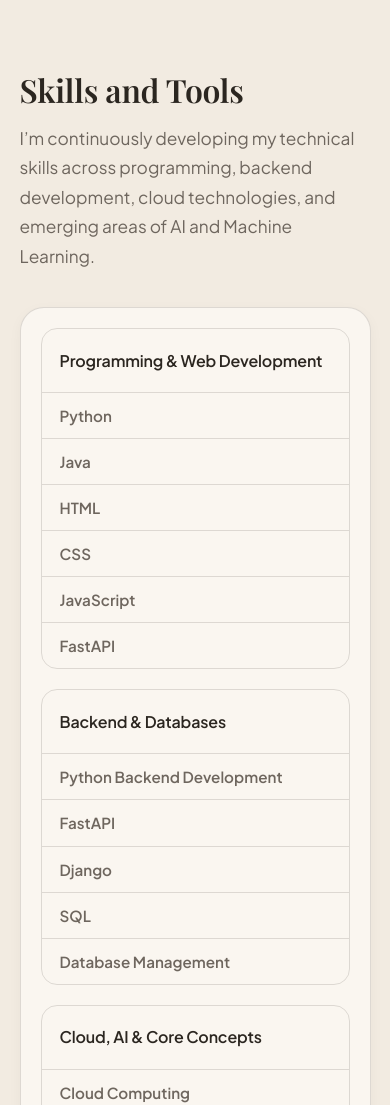
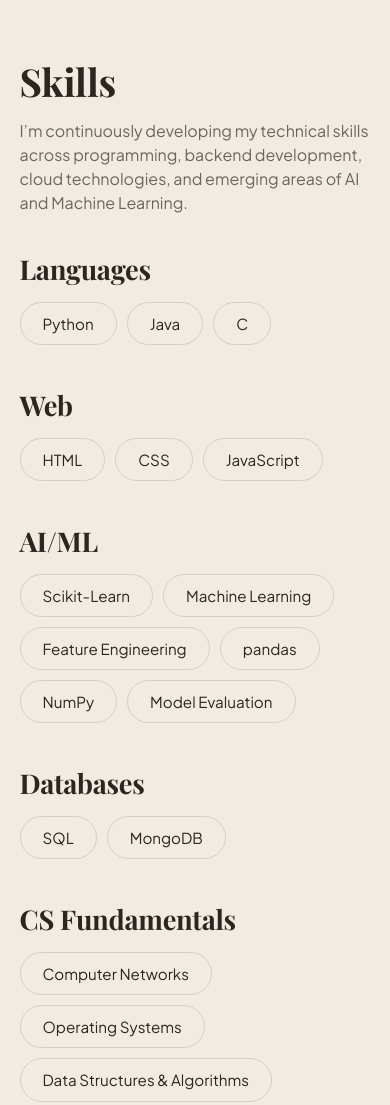
Before and after one commit to NITHIN-85/portfolio, a plain HTML site: page index1.html in a window 390 px wide. Shown: the part 1640-2745 px from the top of the page. Drawn offline with nearby package versions, Linux system fonts and the light colour scheme.

Commit message:
improved

```diff
--- a/css/style.css
+++ b/css/style.css
@@ -590,71 +590,72 @@
 /* Skills & Technologies */
 .skills-section {
   padding: 20px 0 100px;
+  background-color: var(--bg-color);
 }
 
-.skills-main-title {
+.skills-label {
+  margin-bottom: 18px;
+  color: var(--muted-text);
   font-family: var(--font-sans);
-  font-size: clamp(2.5rem, 5vw, 4rem);
-  line-height: 1.1;
-  letter-spacing: -0.05em;
+  font-size: 0.85rem;
+  font-weight: 600;
+  letter-spacing: 0.31em;
+  line-height: 1.2;
+  text-transform: uppercase;
+}
+
+.skills-title {
   margin-bottom: 16px;
+  color: var(--text-color);
+  font-size: clamp(3.5rem, 6vw, 4rem);
+  font-weight: 700;
+  line-height: 1.12;
 }
 
 .skills-intro {
-  max-width: 780px;
-  font-size: 1.08rem;
-  margin: 0 0 36px;
+  max-width: 850px;
+  margin-bottom: 45px;
+  color: var(--muted-text);
+  font-size: 1.15rem;
+  line-height: 1.5;
 }
 
-.skills-table {
-  display: grid;
-  grid-template-columns: repeat(3, 1fr);
-  align-items: start;
-  gap: 20px;
-  padding: 20px;
-  background-color: var(--bg-card);
-  border: 1px solid var(--border-color);
-  border-radius: var(--radius-lg);
-  box-shadow: var(--shadow-sm);
+.skills-categories {
+  display: flex;
+  flex-direction: column;
+  gap: 52px;
 }
 
 .skills-category {
-  border: 1px solid var(--border-color);
-  border-radius: var(--radius-md);
-  overflow: hidden;
+  border: 0;
+  border-radius: 0;
+  overflow: visible;
 }
 
 .skills-category h3 {
-  display: flex;
-  align-items: center;
-  min-height: 64px;
-  padding: 14px 18px;
-  font-family: var(--font-sans);
-  font-size: 1rem;
-  line-height: 1.35;
-  border-bottom: 1px solid var(--border-color);
+  margin-bottom: 16px;
+  padding: 0;
+  color: var(--text-color);
+  font-family: var(--font-serif);
+  font-size: 2rem;
+  font-weight: 700;
+  line-height: 1.2;
 }
 
-.skills-category-featured h3 {
-  color: var(--text-color);
-  background-color: transparent;
-  border-bottom-color: var(--border-color);
-}
-
-.skills-category ul {
+.skills-list {
+  display: flex;
+  flex-wrap: wrap;
+  gap: 12px;
   list-style: none;
 }
 
-.skills-category li {
-  color: var(--muted-text);
-  padding: 10px 18px;
-  font-size: 0.95rem;
-  font-weight: 600;
-  border-bottom: 1px solid var(--border-color);
-}
-
-.skills-category li:last-child {
-  border-bottom: 0;
+.skills-list li {
+  padding: 14px 38px;
+  border: 1px solid var(--border-color);
+  border-radius: var(--radius-full);
+  color: var(--text-color);
+  font-size: 1.05rem;
+  line-height: 1.4;
 }
 
 /* ==========================================================================
@@ -1074,9 +1075,6 @@
     font-size: 3rem;
   }
 
-  .skills-table {
-    grid-template-columns: repeat(2, 1fr);
-  }
 }
 
 @media (max-width: 768px) {
@@ -1095,8 +1093,34 @@
     grid-template-columns: 1fr;
   }
 
-  .skills-table {
-    grid-template-columns: 1fr;
+  .skills-section {
+    padding: 10px 0 70px;
+  }
+
+  .skills-title {
+    font-size: 2.4rem;
+  }
+
+  .skills-intro {
+    margin-bottom: 38px;
+    font-size: 1rem;
+  }
+
+  .skills-categories {
+    gap: 44px;
+  }
+
+  .skills-category h3 {
+    font-size: 1.7rem;
+  }
+
+  .skills-list {
+    gap: 10px;
+  }
+
+  .skills-list li {
+    padding: 10px 22px;
+    font-size: 0.95rem;
   }
 
   .footer-content {
--- a/index1.html
+++ b/index1.html
@@ -238,25 +238,37 @@
         <!-- 4. SKILLS & TECHNOLOGIES -->
         <section id="skills" class="skills-section">
             <div class="container">
-                <h2 class="section-title projects-title">Skills and Tools</h2>
+                <h2 class="skills-title">Skills</h2>
                 <p class="skills-intro">I&rsquo;m continuously developing my technical skills across programming, backend development, cloud technologies, and emerging areas of AI and Machine Learning.</p>
-                <div class="skills-table" aria-label="Technical skills">
-                    <article class="skills-category skills-category-featured">
-                        <h3>Programming &amp; Web Development</h3>
-                        <ul>
-                            <li>Python</li><li>Java</li><li>HTML</li><li>CSS</li><li>JavaScript</li><li>FastAPI</li>
+                <div class="skills-categories" aria-label="Technical skills">
+                    <article class="skills-category">
+                        <h3>Languages</h3>
+                        <ul class="skills-list">
+                            <li>Python</li><li>Java</li><li>C</li>
                         </ul>
                     </article>
                     <article class="skills-category">
-                        <h3>Backend &amp; Databases</h3>
-                        <ul>
-                            <li>Python Backend Development</li><li>FastAPI</li><li>Django</li><li>SQL</li><li>Database Management</li>
+                        <h3>Web</h3>
+                        <ul class="skills-list">
+                            <li>HTML</li><li>CSS</li><li>JavaScript</li>
                         </ul>
                     </article>
                     <article class="skills-category">
-                        <h3>Cloud, AI &amp; Core Concepts</h3>
-                        <ul>
-                            <li>Cloud Computing</li><li>Artificial Intelligence</li><li>Machine Learning</li><li>Git &amp; GitHub</li><li>Computer Networks</li><li>Operating Systems</li><li>Data Structures &amp; Algorithms</li>
+                        <h3>AI/ML</h3>
+                        <ul class="skills-list">
+                            <li>Scikit-Learn</li><li>Machine Learning</li><li>Feature Engineering</li><li>pandas</li><li>NumPy</li><li>Model Evaluation</li>
+                        </ul>
+                    </article>
+                    <article class="skills-category">
+                        <h3>Databases</h3>
+                        <ul class="skills-list">
+                            <li>SQL</li><li>MongoDB</li>
+                        </ul>
+                    </article>
+                    <article class="skills-category">
+                        <h3>CS Fundamentals</h3>
+                        <ul class="skills-list">
+                            <li>Computer Networks</li><li>Operating Systems</li><li>Data Structures &amp; Algorithms</li>
                         </ul>
                     </article>
                 </div>
@@ -470,35 +482,31 @@
             <div class="footer-content">
                 <p class="footer-copyright">Copyright 2026 Nithin. All rights reserved.</p>
                 <ul class="footer-links">
-                    <li><a href="https://github.com/NITHIN-85" target="_blank" rel="noopener noreferrer" aria-label="GitHub" title="GitHub"><i class="fa-brands fa-github" aria-hidden="true"></i></a></li>
-                    <li><a href="https://www.linkedin.com/in/t-nithin-a931a0388/" target="_blank" rel="noopener noreferrer" aria-label="LinkedIn" title="LinkedIn"><i class="fa-brands fa-linkedin-in" aria-hidden="true"></i></a></li>
-                    <li><a href="https://leetcode.com/u/NITHIN-85/" target="_blank" rel="noopener noreferrer" aria-label="LeetCode" title="LeetCode">
-                        <svg viewBox="0 0 24 24" width="20" height="20" aria-hidden="true" focusable="false">
-                            <path fill="currentColor" d="M13.48 2.02a1 1 0 0 0-1.42 0L4.7 9.38a5.2 5.2 0 0 0 0 7.36l3.1 3.1a5.2 5.2 0 0 0 7.36 0l.76-.76-1.42-1.42-.76.76a3.2 3.2 0 0 1-4.52 0l-3.1-3.1a3.2 3.2 0 0 1 0-4.52l7.36-7.36a1 1 0 0 0 0-1.42Z"/>
-                            <path fill="currentColor" d="M11.1 12.2h9.8a1 1 0 1 0 0-2h-9.8a1 1 0 1 0 0 2Zm0 4h7.2a1 1 0 1 0 0-2h-7.2a1 1 0 1 0 0 2Z"/>
-                        </svg>
-                    </a></li>
-<li>
-    <a href="https://www.hackerrank.com/nithint912"
-       target="_blank"
-       rel="noopener noreferrer"
-       aria-label="HackerRank"
-       title="HackerRank">
-
-        <svg viewBox="0 0 24 24"
-             width="20"
-             height="20"
-             aria-hidden="true"
-             focusable="false">
-
-            <path fill="currentColor"
-                  d="M0 0v24h24V0zm9.95 8.002h1.805c.061 0 .111.05.111.111v7.767c0 .061-.05.111-.11.111H9.95c-.061 0-.111-.05-.111-.11v-2.87H7.894v2.87c0 .06-.05.11-.11.11H5.976a.11.11 0 01-.11-.11V8.112c0-.061.05-.11.11-.11h1.806c.061 0 .11.05.11.11v2.869H9.84v-2.87c0-.061.05-.11.11-.11zm2.999 0h5.778c.061 0 .111.05.111.11v7.767a.11.11 0 01-.11.112h-5.78a.11.11 0 01-.11-.11V8.111a.11.11 0 01.11-.11z"/>
-        </svg>
-
-    </a>
-</li>
-                        </svg>
-                    </a></li>
+                    <li>
+                        <a href="https://github.com/NITHIN-85"
+                           target="_blank"
+                           rel="noopener noreferrer"
+                           aria-label="GitHub"
+                           title="GitHub">
+                            <i class="fa-brands fa-github" aria-hidden="true"></i>
+                        </a>
+                    </li>
+                    <li>
+                        <a href="https://www.linkedin.com/in/t-nithin-a931a0388/"
+                           target="_blank"
+                           rel="noopener noreferrer"
+                           aria-label="LinkedIn"
+                           title="LinkedIn">
+                            <i class="fa-brands fa-linkedin-in" aria-hidden="true"></i>
+                        </a>
+                    </li>
+                    <li>
+                        <a href="mailto:nithint912@gmail.com"
+                           aria-label="Email Nithin"
+                           title="nithint912@gmail.com">
+                            <i class="fa-solid fa-envelope" aria-hidden="true"></i>
+                        </a>
+                    </li>
                 </ul>
             </div>
         </div>
```
